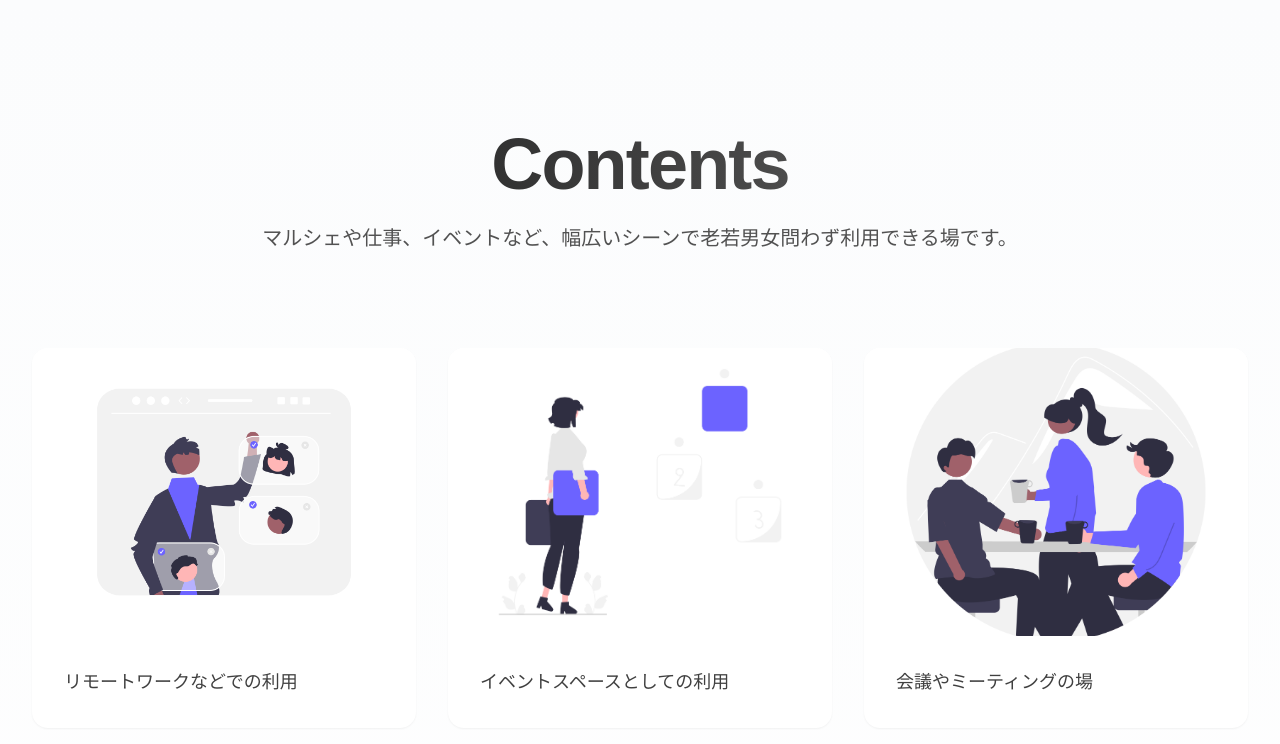
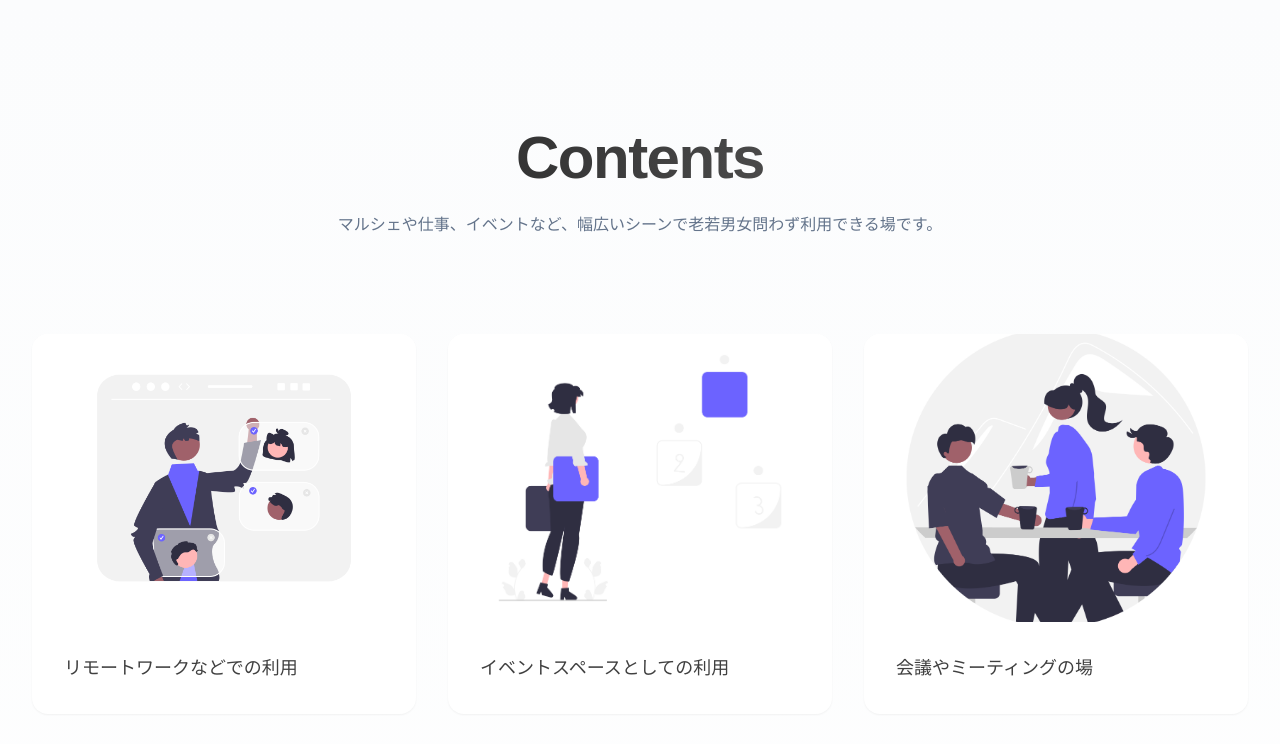
Before and after one commit to bbbyk105/vital, a Next.js app: page / in a window 1280 px wide. Shown: the part 800-1544 px from the top of the page. Built offline with nearby package versions, Linux system fonts and the light colour scheme; grey boxes are pictures that could not be loaded.

Commit message:
文字の変更と文字の大きさの変更

```diff
--- a/components/Company.tsx
+++ b/components/Company.tsx
@@ -25,7 +25,7 @@ const Company = () => {
   const companyInfo = [
     { label: "会社名", value: "株式会社 近藤薬局", icon: "🏢" },
     { label: "代表取締役", value: "近藤 弘人", icon: "👤" },
-    { label: "所在地", value: ["〒417-0051", "静岡県富士市吉原２丁目 8番21-2号"], icon: "📍" },
+    { label: "所在地", value: ["〒417-0051", "静岡県富士市吉原2丁目 8番21-2号"], icon: "📍" },
     { label: "営業時間", value: ["平日：9:00-21:00", "土日祝：9:00-18:00"], icon: "🕒" },
   ];
 
--- a/components/Contents.tsx
+++ b/components/Contents.tsx
@@ -22,15 +22,15 @@ const Contents: React.FC = () => {
         <div className="text-center mb-10 sm:mb-12 md:mb-16 lg:mb-24">
           {/* ヘッダーセクション */}
           <h2
-            className="font-extrabold text-3xl sm:text-4xl md:text-5xl lg:text-6xl xl:text-7xl
+            className="font-extrabold text-2xl sm:text-3xl md:text-4xl lg:text-6xl
               bg-clip-text text-transparent bg-gradient-to-r from-neutral-950 to-neutral-500
               tracking-tight leading-tight"
           >
             Contents
           </h2>
           <p
-            className="mt-4 sm:mt-6 text-neutral-600 text-sm sm:text-base md:text-lg lg:text-xl
-                        max-w-[90%] sm:max-w-[80%] md:max-w-2xl lg:max-w-3xl mx-auto
+            className="mt-4 sm:mt-6 text-muted-foreground
+                        max-w-[90%] sm:max-w-[80%]  mx-auto
                         leading-relaxed"
           >
             マルシェや仕事、イベントなど、幅広いシーンで老若男女問わず利用できる場です。
--- a/components/Footer.tsx
+++ b/components/Footer.tsx
@@ -24,7 +24,7 @@ const Footer = () => {
             </Link>
             <p className="text-gray-600 text-sm">
               〒417-0051<br />
-              静岡県富士市吉原２丁目 8番21-2号<br />
+              静岡県富士市吉原2丁目 8番21-2号<br />
             </p>
           </div>
 
--- a/components/Service.tsx
+++ b/components/Service.tsx
@@ -12,7 +12,7 @@ const Service = () => {
             name: "登記利用",
             price: "11,000円/月",
             description:
-                "橘香堂近豚薬局（worx mt.fuji）の店舗住所を、法人登記する際に本店所在地として登録できます。価格には法人登記、住所利用・ポスト利用、ロッカーの使用を含みます。",
+                "橘香堂近藤薬局（worx mt.fuji）の店舗住所を、法人登記する際に本店所在地として登録できます。価格には法人登記、住所利用・ポスト利用、ロッカーの使用を含みます。",
         },
         {
             name: "住所利用",
```
